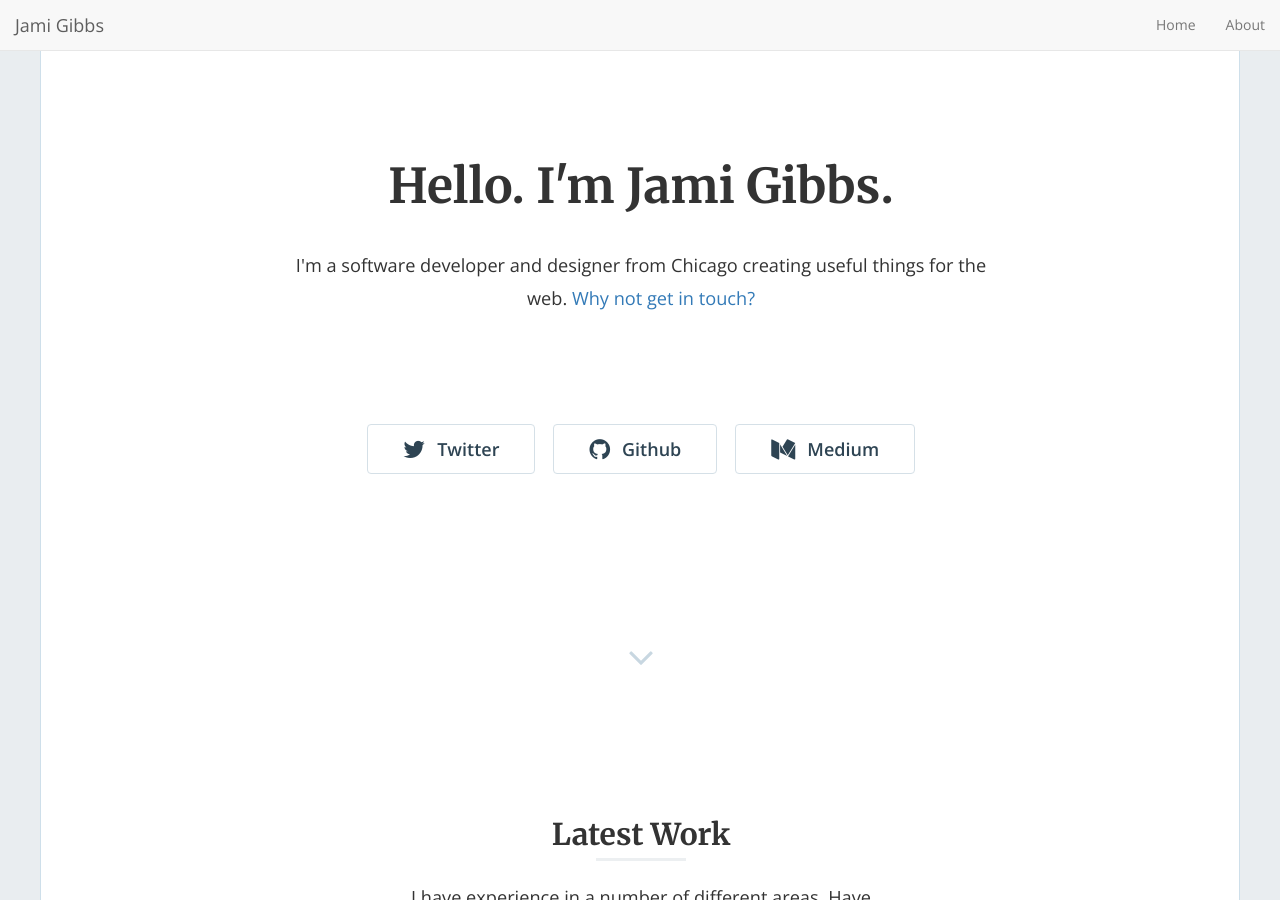
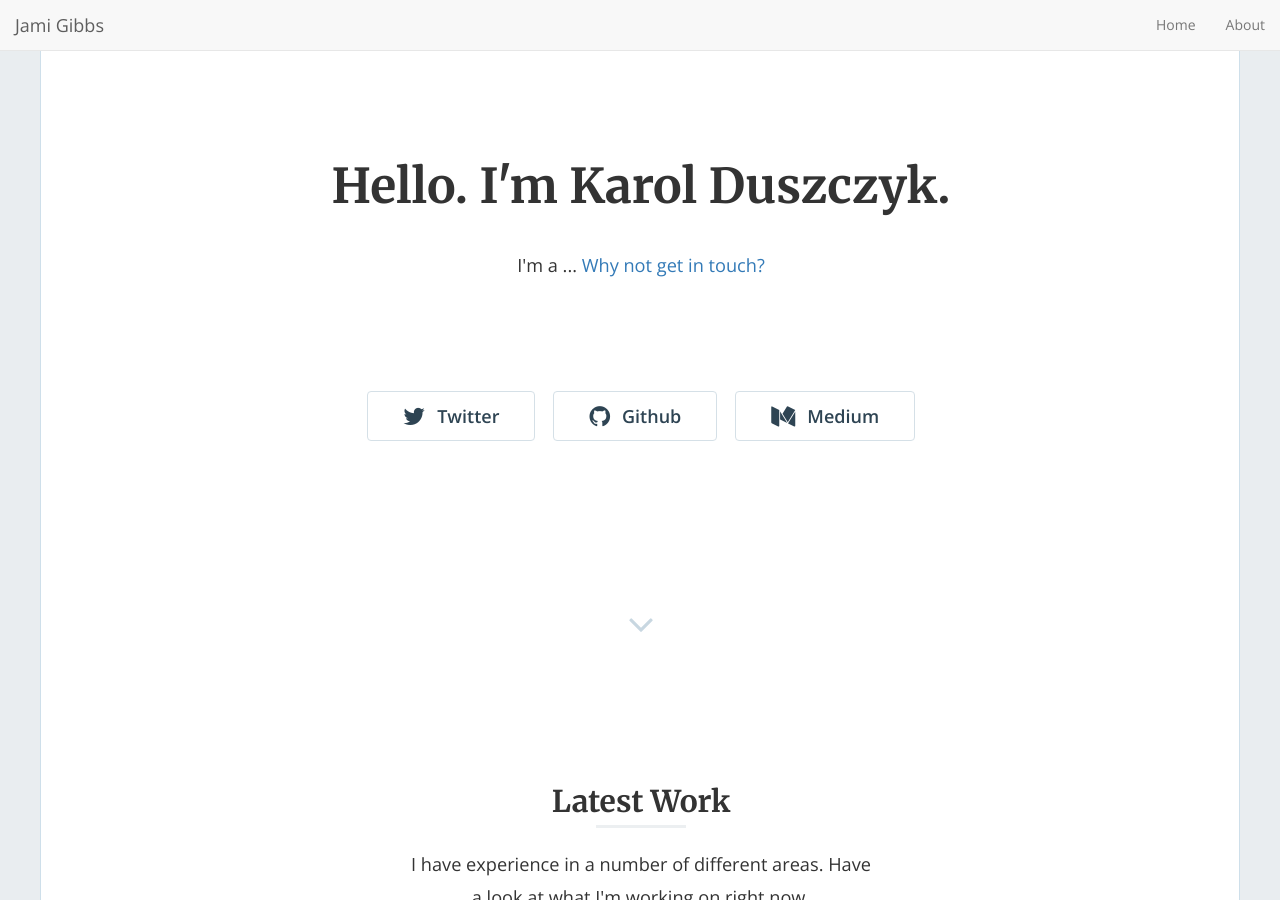
Before and after one commit to karoldus/karoldus.github.io, a Jekyll site: the page built from index.html, in a window 1280 px wide and 900 px high. Built offline with Jekyll 4.4.1, drawn with Linux system fonts in a browser that asks for light colours; nearby versions of some CDN libraries; library files that are not in the unit come from our copies; the list of posts is cut into pages by our own code; some of the changed text lies outside the part shown.

Commit message:
karoldus

```diff
--- a/_data/global.yml
+++ b/_data/global.yml
@@ -1,14 +1,14 @@
 # Site Settings
-title: "Hello. I'm Jami Gibbs."
-description: "I'm a software developer and designer from Chicago creating useful things for the web."
-url: 'https://karoldus.github.io/phantom/' # the base hostname & protocol for your site
+title: "Hello. I'm Karol Duszczyk."
+description: "I'm a ..."
+url: 'https://karoldus.github.io' # the base hostname & protocol for your site
 nav: "true"
-footer_text: '© 2016 Jami Gibbs'
+footer_text: '© 2022 Karol Duszczyk'
 twitter: 'jamigibbs'
 github: 'jamigibbs'
 medium: 'blog.jamigibbs.com'
 
 # Admin Settings
 admin_name: 'Jami Gibbs'
-admin_email: 'jami0821@gmail.com'
+admin_email: 'test'
 google_analytics: "UA-9999999-99" # Update with your own tracking ID
```
